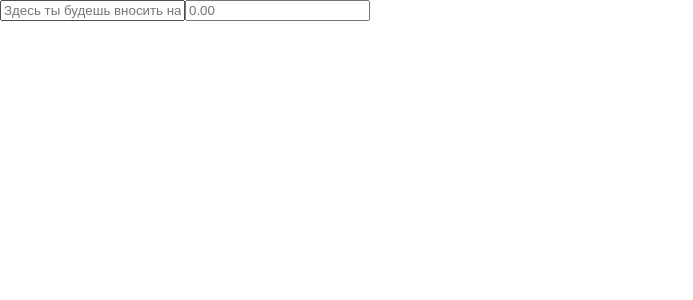
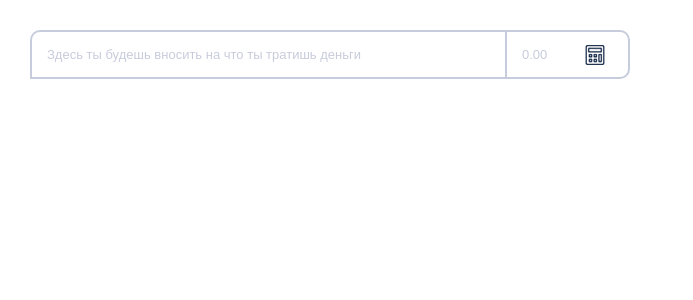
Before and after one commit to cabbageRolls/Kapusta, a React (Create React App) app: page / in a window 1280 px wide. Shown: the top 300 px of the page, without its empty margins (0-693 px from the left). Built offline with nearby package versions, Linux system fonts and the light colour scheme.

Commit message:
not mobile

```diff
--- a/src/components/ExpensesForm/ExpensesForm.jsx
+++ b/src/components/ExpensesForm/ExpensesForm.jsx
@@ -4,23 +4,27 @@ import styles from './ExpensesForm.module.css';
 
 export default function ExpensesForm() {
   return (
-    <form>
+    <>
+      <form action="" className={styles.form}>
         <input
+          className={styles.descriptionInput}
           type="text"
           name="description"
           placeholder="Здесь ты будешь вносить на что ты тратишь деньги"
-
           // value={name}
           // onChange={this.handleChange}
         />
 
         <input
+          className={styles.amountInput}
           type="text"
           name="amount"
           placeholder="0.00"
-        // value={amount}
+          // value={0.0}
           // onChange={this.handleChange}
         />
+        <div className={styles.iconCalculator}></div>
       </form>
+    </>
   );
 }
--- a/src/components/ExpensesForm/ExpensesForm.module.css
+++ b/src/components/ExpensesForm/ExpensesForm.module.css
@@ -0,0 +1,66 @@
+.form {
+  margin: 30px 0px 60px 30px;
+  width: 602px;
+  position: relative;
+}
+.descriptionInput {
+  padding: 15px;
+  margin: 0;
+  outline: none;
+  border: 2px solid #c7ccdc;
+  border-right: none;
+  border-top-left-radius: 10px;
+  width: 475px;
+}
+.amountInput {
+  padding: 15px;
+  margin: 0;
+  border: 2px solid #c7ccdc;
+  border-top-right-radius: 10px;
+  border-bottom-right-radius: 10px;
+  outline: none;
+  width: 125px;
+}
+
+.iconCalculator {
+  background-image: url(./iconcalculator.png);
+  background-position: center;
+  background-repeat: no-repeat;
+  background-size: cover;
+  width: 20px;
+  height: 20px;
+  display: inline-block;
+  vertical-align: middle;
+  position: absolute;
+  top: 15px;
+  left: 555px;
+}
+
+.descriptionInput::placeholder {
+  font-size: 13px;
+  line-height: 45px;
+  color: #c7ccdc;
+}
+.amountInput::placeholder {
+  font-size: 13px;
+  line-height: 45px;
+  color: #c7ccdc;
+}
+/* tablet */
+
+@media (min-width: 480px) and (max-width: 768px) {
+  .form {
+    width: 500px;
+  }
+
+  .descriptionInput {
+    width: 375px;
+  }
+
+  .iconCalculator {
+    position: absolute;
+    top: 14px;
+    left: 450px;
+  }
+}
+/* mobile */
```
Also changed, not shown: src/components/ExpensesForm/iconcalculator.png (added). Lines whose indentation alone changed are shown as unchanged.
